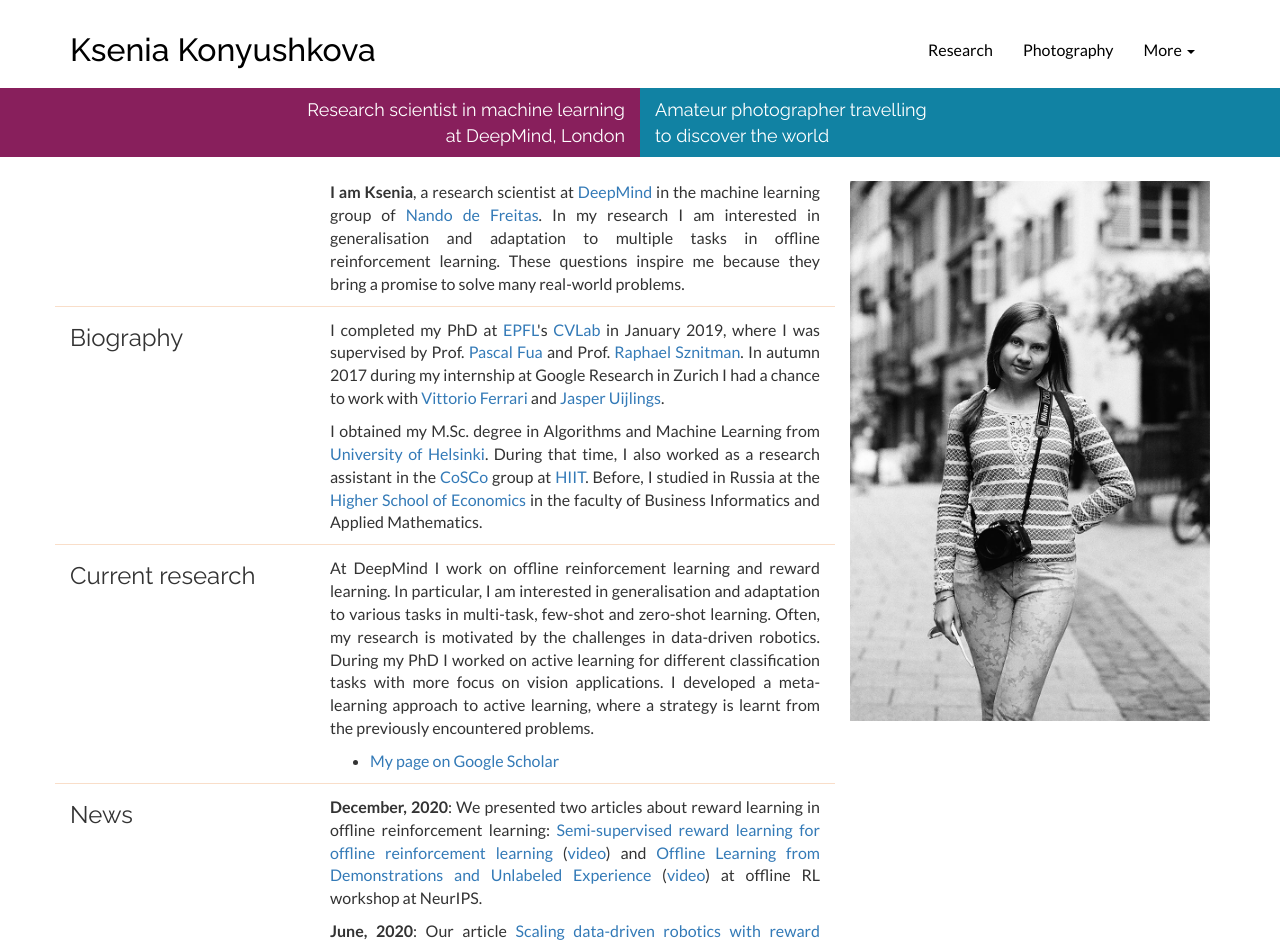
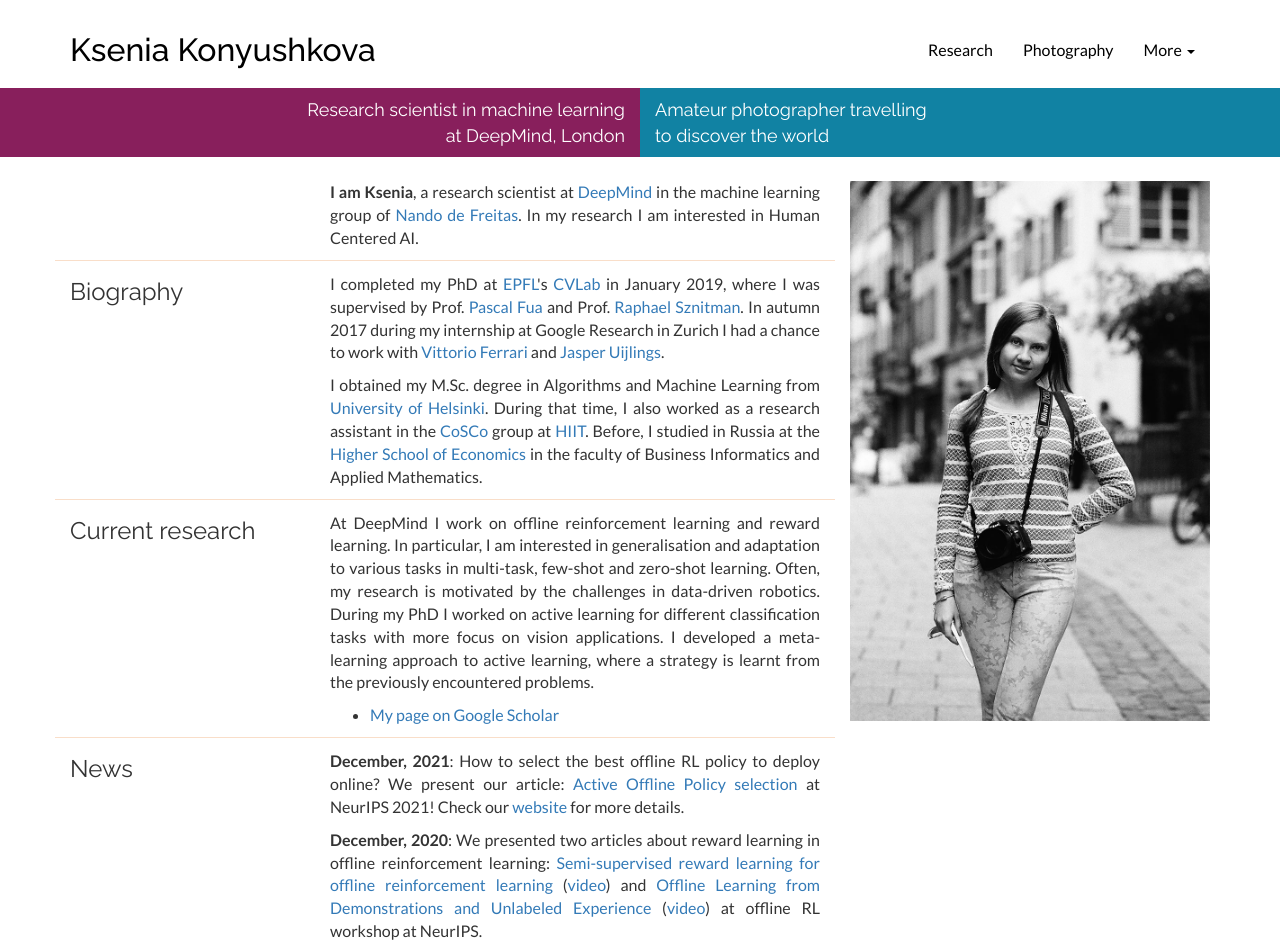
Before and after one commit to ksenia-konyushkova/ksyu-web, a Jekyll site: the page built from index.html, in a window 1280 px wide. Shown: the top 946 px of the page. Built offline with Jekyll 4.4.1, drawn with Linux system fonts in a browser that asks for light colours; nearby versions of some CDN libraries; some of the changed text lies outside the part shown.

Commit message:
Add active ops project

```diff
--- a/index.html
+++ b/index.html
@@ -10,7 +10,7 @@ layout: homepage
         <p>
 <strong>I am Ksenia</strong>, a research scientist at <a href="https://deepmind.com/">DeepMind</a> in the machine learning group of <a href=
 https://www.cs.ox.ac.uk/people/nando.defreitas/">Nando de Freitas</a>.
-In my research I am interested in generalisation and adaptation to multiple tasks in offline reinforcement learning. These questions inspire me because they bring a promise to solve many real-world problems.
+In my research I am interested in Human Centered AI.
         </p>
       </div>
     </div>
@@ -55,13 +55,14 @@ I developed a meta-learning approach to active learning, where a strategy is lea
       </div>
       <div class="col-md-8 justified">
     <p>
+        <strong>December, 2021</strong>: How to select the best offline RL policy to deploy online? We present our article: <a href="https://arxiv.org/abs/2106.10251"><span class="s2">Active Offline Policy selection</span></a> at NeurIPS 2021! Check our <a href="https://sites.google.com/view/
+active-ops"><span class="s2">website</span></a> for more details.
+    </p>
+    <p>
         <strong>December, 2020</strong>: We presented two articles about reward learning in offline reinforcement learning: <a href="https://arxiv.org/pdf/2012.06899.pdf"><span class="s2">Semi-supervised reward learning for offline reinforcement learning</span></a> (<a href="https://www.youtube.com/watch?v=OxEb4-fEY4M&feature=youtu.be"><span class="s2">video</span></a>) and <a href="https://arxiv.org/pdf/2011.13885.pdf"><span class="s2">Offline Learning from Demonstrations and Unlabeled Experience</span></a> (<a href="https://www.youtube.com/watch?v=AoXfGvWNRXo&feature=youtu.be"><span class="s2">video</span></a>) at offline RL workshop at NeurIPS.
     </p>
     <p>
         <strong>June, 2020</strong>: Our article <a href="http://www.roboticsproceedings.org/rss16/p076.pdf"><span class="s2">Scaling data-driven robotics with reward sketching and batch reinforcement learning</span></a> was presented at RSS. For more details, check our <a href="https://sites.google.com/view/data-driven-robotics/"><span class="s2">website</span></a>, <a href="https://www.youtube.com/watch?v=HCcoi9EofoA&feature=emb_logo"><span class="s2">video</span></a> and <a href="https://github.com/deepmind/deepmind-research/tree/master/sketchy"><span class="s2">dataset</span></a>.
-    </p>
-	<p>
-        <strong>April, 2019</strong>: I started a new job as a Research Scientist at DeepMind!
     </p>
       </div>
     </div>
```
Also changed, not shown: research.html (+28 -0 lines), 1 other file.
